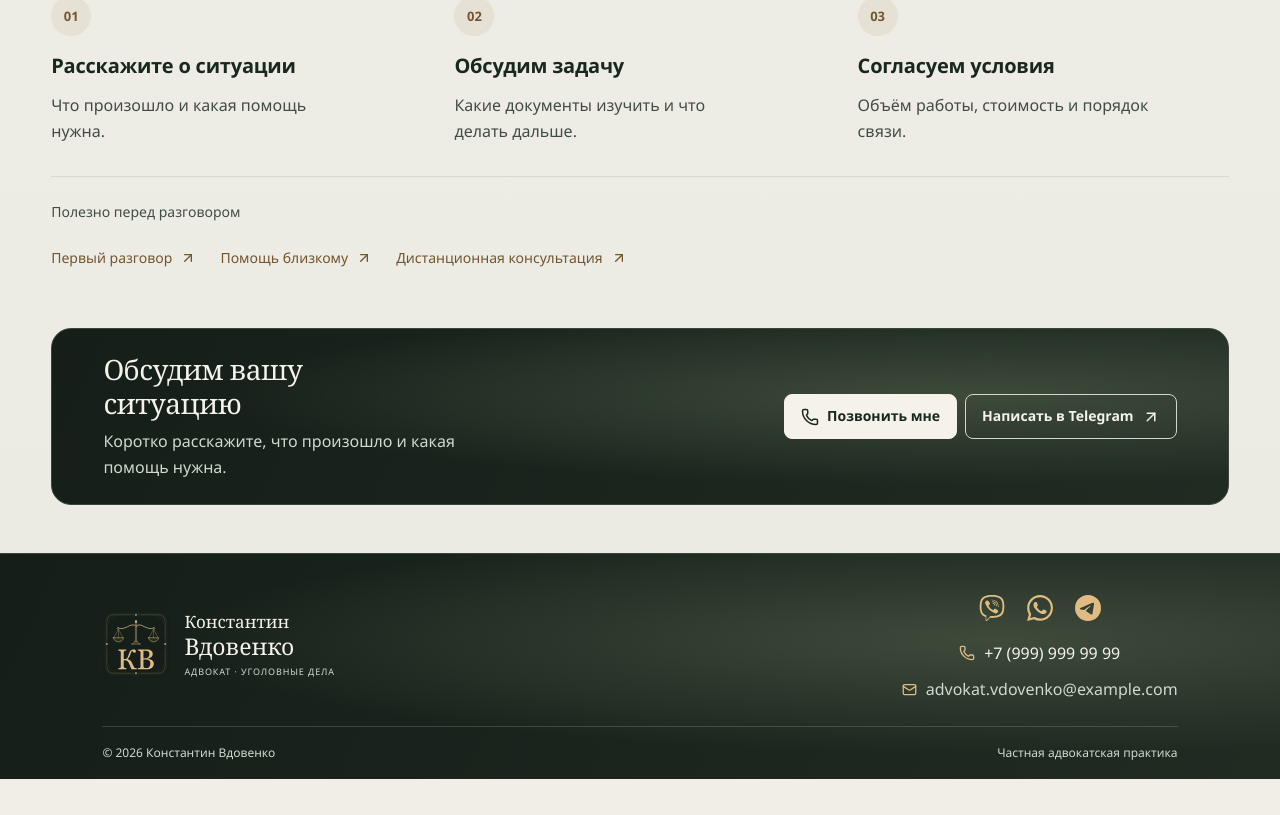
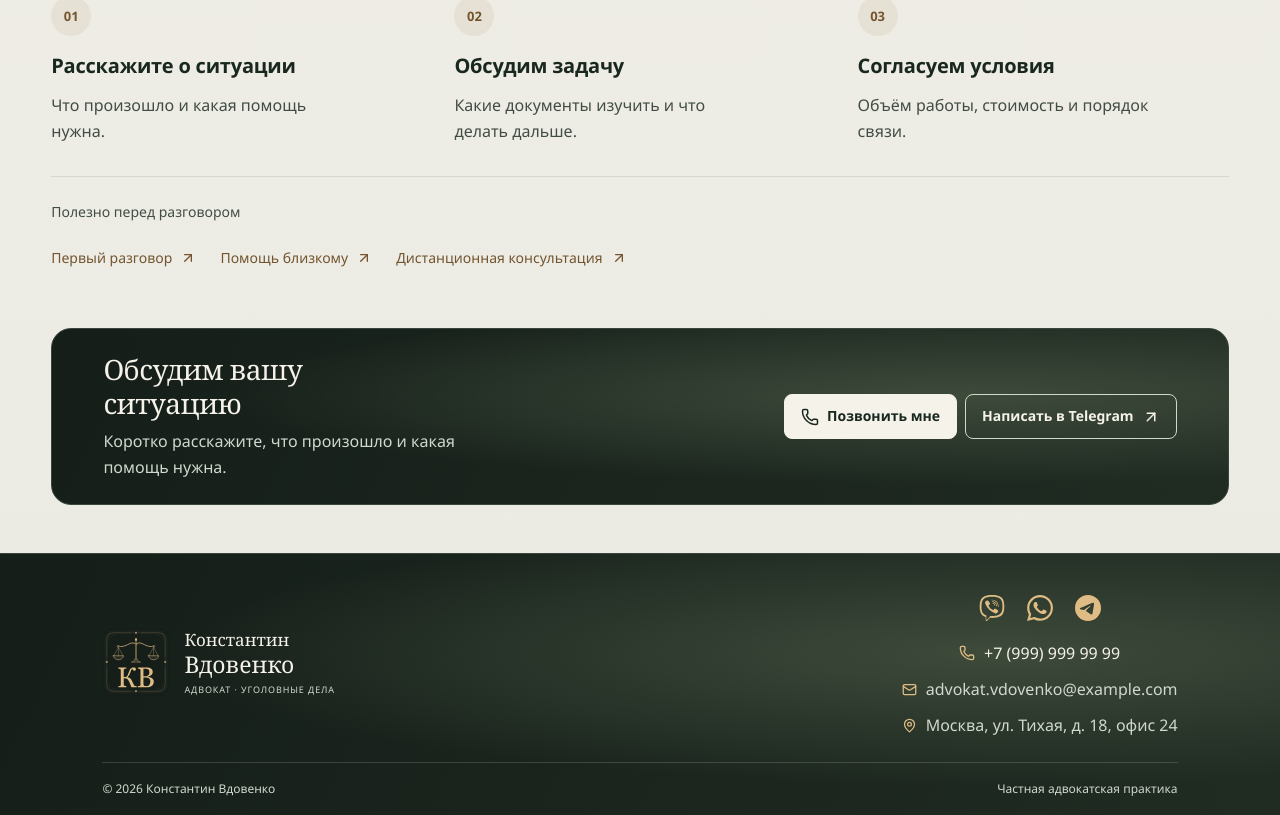
Before and after one commit to Aleks-man/advokat-vdovenko, a React (Vite) app in the folder front/: page / in a window 1280 px wide. Shown: the part 2067-2882 px from the top of the page. Before the commit the page ends 2846 px from the top, so only its background shows below. Built offline with nearby package versions, Linux system fonts and the light colour scheme; a web font is replaced by a local one.

Commit message:
Add office address to footer contacts

```diff
--- a/front/src/components/Footer/Footer.css
+++ b/front/src/components/Footer/Footer.css
@@ -30,7 +30,8 @@
   align-self: center;
 }
 .footer-phone,
-.footer-email {
+.footer-email,
+.footer-address {
   display: inline-flex;
   align-items: center;
   gap: 9px;
@@ -41,7 +42,8 @@
   font-weight: 500;
   white-space: nowrap;
 }
-.footer-email {
+.footer-email,
+.footer-address {
   font-size: var(--text-size);
   color: var(--on-dark-muted);
 }
@@ -49,7 +51,8 @@
   overflow-wrap: anywhere;
 }
 .footer-phone svg,
-.footer-email svg {
+.footer-email svg,
+.footer-address svg {
   flex-shrink: 0;
   color: var(--accent-light);
 }
--- a/front/src/components/Footer/Footer.tsx
+++ b/front/src/components/Footer/Footer.tsx
@@ -1,4 +1,4 @@
-import { Mail, Phone } from 'lucide-react'
+import { Mail, MapPin, Phone } from 'lucide-react'
 import { site } from '../../data/site'
 import { MessengerLinks } from '../MessengerLinks/MessengerLinks'
 import { Brand } from '../Brand/Brand'
@@ -20,6 +20,12 @@ export function Footer() {
               <Mail size={15} aria-hidden="true" />
               <span>{site.email}</span>
             </a>
+            <p className="footer-address">
+              <MapPin size={15} aria-hidden="true" />
+              <span>
+                {site.city}, {site.address}
+              </span>
+            </p>
           </div>
         </div>
         <div className="footer-bottom">
```
